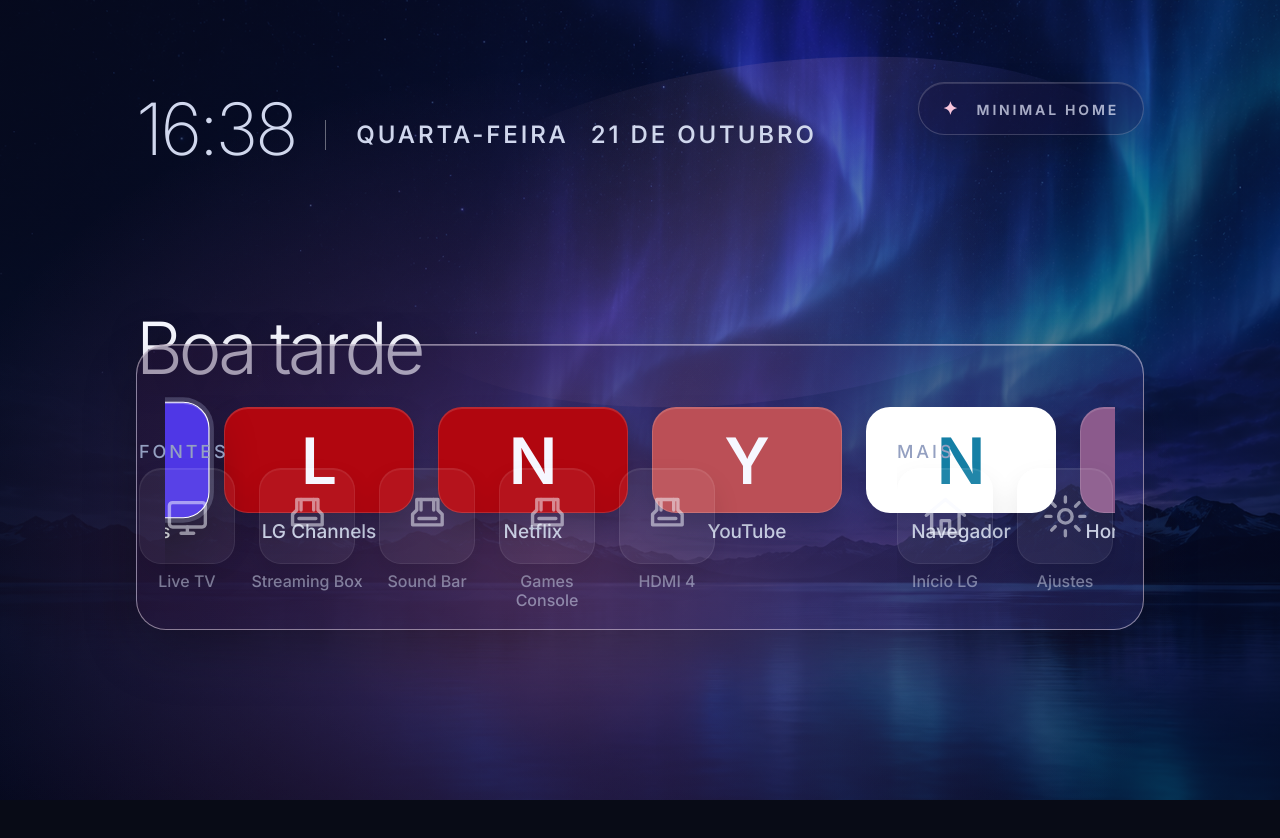
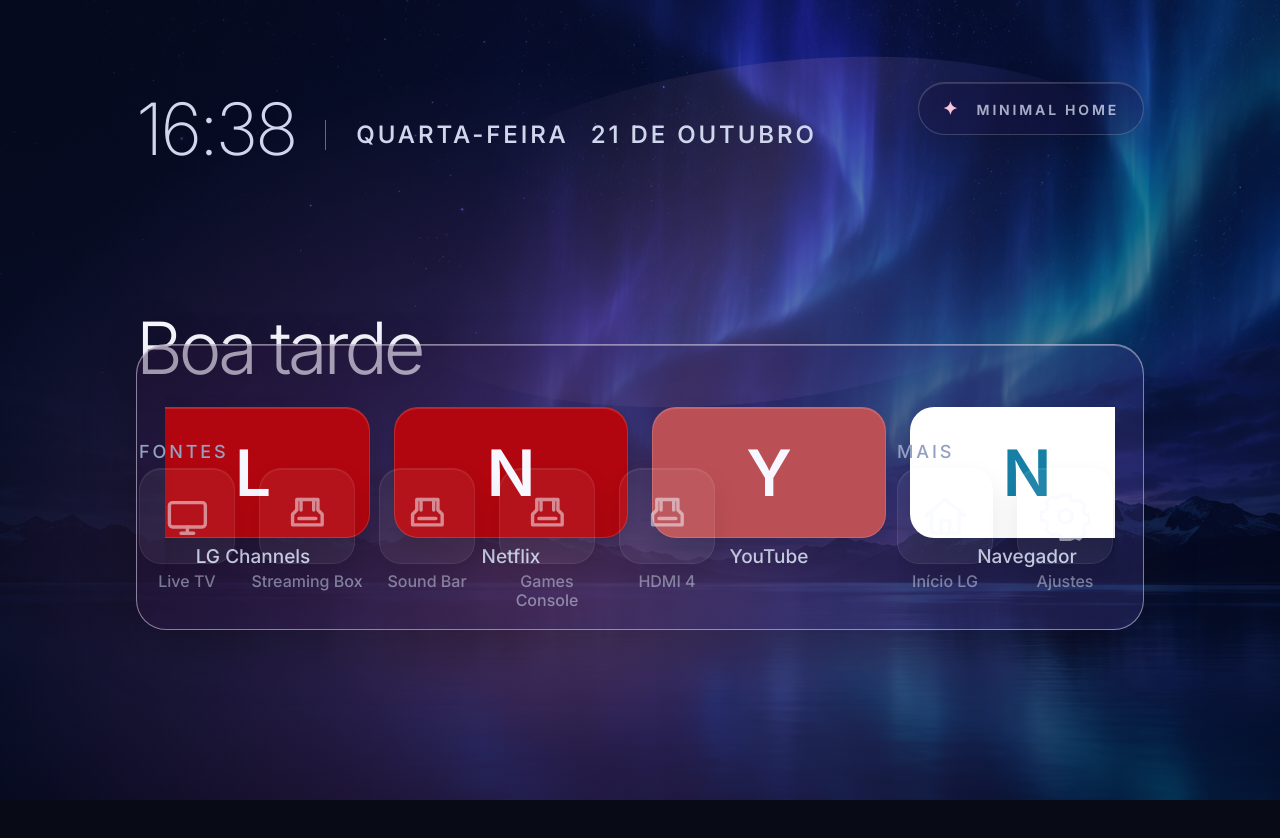
Before and after one commit to viniciuskunen-prog/lg-minimal-home, a Preact app: page / in a window 1280 px wide. Shown: the top 838 px of the page. Built offline with nearby package versions, Linux system fonts and the light colour scheme.

Commit message:
feat: resize app rail safely and clarify settings icon

```diff
--- a/package.json
+++ b/package.json
@@ -1,6 +1,6 @@
 {
   "name": "lg-minimal-home",
-	"version": "0.1.6",
+  "version": "0.1.7",
   "private": true,
   "description": "A premium, remote-first home screen for LG webOS TVs (webOS 6 / Chrome 79 compatible)",
   "type": "module",
--- a/public/appinfo.json
+++ b/public/appinfo.json
@@ -1,6 +1,6 @@
 {
   "id": "com.viniciuskunen.lgminimalhome",
-  "version": "0.1.6",
+  "version": "0.1.7",
   "vendor": "viniciuskunen-prog",
   "type": "web",
   "main": "index.html",
--- a/src/components/Glyph.tsx
+++ b/src/components/Glyph.tsx
@@ -18,8 +18,9 @@ export function Glyph ({name}: {name: GlyphName}) {
 								: name === 'device'
 									? <><rect x="5" y="6" width="14" height="12" rx="2" /><path d="M8 10h8M8 14h4" /></>
 									: <>
+					{/* One continuous toothed outline, rather than sun-like separate rays. */}
+					<path d="M10 2h4l.5 2.1c.7.2 1.4.5 2 .9l2-.9 2.8 2.8-.9 2c.4.6.7 1.3.9 2l2.1.5v4l-2.1.5c-.2.7-.5 1.4-.9 2l.9 2-2.8 2.8-2-.9c-.6.4-1.3.7-2 .9L14 23h-4l-.5-2.1c-.7-.2-1.4-.5-2-.9l-2 .9-2.8-2.8.9-2c-.4-.6-.7-1.3-.9-2L.6 14v-4l2.1-.5c.2-.7.5-1.4.9-2l-.9-2 2.8-2.8 2 .9c.6-.4 1.3-.7 2-.9L10 2Z" />
 					<circle cx="12" cy="12" r="3.2" />
-					<path d="M12 2.8v2.4M12 18.8v2.4M2.8 12h2.4M18.8 12h2.4M5.5 5.5l1.7 1.7M16.8 16.8l1.7 1.7M5.5 18.5l1.7-1.7M16.8 7.2l1.7-1.7" />
 				</>}
 		</svg>
 	);
--- a/src/components/Row.tsx
+++ b/src/components/Row.tsx
@@ -13,12 +13,20 @@ interface Props {
 	onActivate: (index: number) => void;
 }
 
-const APP_VIEWPORT_WIDTH = LAYOUT.screenWidth - 2 * LAYOUT.edgePadding - 58;
-const APP_TILE_WIDTH = 190;
+// The rail's content area includes a 32px focus-safe inset on either side.
+const APP_VIEWPORT_WIDTH = LAYOUT.screenWidth - 2 * LAYOUT.edgePadding - 58 - 64;
+const MIN_APP_TILE_WIDTH = 150;
+const MAX_APP_TILE_WIDTH = 300;
 const COMPACT_TILE_WIDTH = 96;
 
-function tileWidthFor (rowId: string): number {
-	if (rowId === 'apps') return APP_TILE_WIDTH;
+export function appTileWidth (count: number): number {
+	if (count < 1) return MAX_APP_TILE_WIDTH;
+	const available = APP_VIEWPORT_WIDTH - (count - 1) * LAYOUT.tileGap;
+	return clamp(Math.floor(available / count), MIN_APP_TILE_WIDTH, MAX_APP_TILE_WIDTH);
+}
+
+function tileWidthFor (rowId: string, count: number): number {
+	if (rowId === 'apps') return appTileWidth(count);
 	if (rowId === 'sources' || rowId === 'misc') return COMPACT_TILE_WIDTH;
 	return LAYOUT.tileSize;
 }
@@ -33,15 +41,17 @@ function viewportWidthFor (rowId: string): number {
 /** Horizontal strip of tiles. Centred when it fits; otherwise a carousel that keeps
  *  the selected tile in the middle (clamped at the ends). */
 export function Row ({rowId, label, items, focused, selected, emptyText, onSelect, onActivate}: Props) {
-	const tileWidth = tileWidthFor(rowId);
+	const tileWidth = tileWidthFor(rowId, items.length);
 	const viewportWidth = viewportWidthFor(rowId);
 	const step = tileWidth + LAYOUT.tileGap;
 	const total = items.length * step - LAYOUT.tileGap;
 	const fits = total <= viewportWidth;
 	const offset = fits ? 0 : clamp(selected * step + tileWidth / 2 - viewportWidth / 2, 0, total - viewportWidth);
+	const appHeight = Math.min(150, Math.round(tileWidth * 0.56));
 
 	return (
-		<section class={`row row--${rowId}${focused ? ' row--focused' : ''}`} aria-label={label}>
+		<section class={`row row--${rowId}${focused ? ' row--focused' : ''}`} aria-label={label}
+			style={rowId === 'apps' ? {'--app-tile-width': `${tileWidth}px`, '--app-tile-height': `${appHeight}px`} : undefined}>
 			{rowId !== 'apps' && <h2 class="row__label">{label}</h2>}
 			<div class="row__viewport">
 				{items.length === 0
--- a/src/theme/global.css
+++ b/src/theme/global.css
@@ -178,7 +178,12 @@ html, body {
 	will-change: transform;
 }
 .row__track--centered { justify-content: center; }
-.row--apps .row__viewport { width: 100%; }
+.row--apps .row__viewport {
+	width: 100%;
+	padding: 12px 32px;
+	position: relative;
+	top: 12px; /* optical centre: most app labels occupy one of two reserved lines */
+}
 
 .row__empty {
 	font-size: var(--font-tile-label);
@@ -200,15 +205,15 @@ html, body {
 /* The application strip is a proper TV dock: broad, low tiles at the bottom of
    the screen. Sources and utility tiles deliberately keep their compact shape. */
 .row--apps .tile {
-	width: 190px;
+	width: var(--app-tile-width);
 }
 .row--apps .tile__box {
-	width: 190px;
-	height: 106px;
+	width: var(--app-tile-width);
+	height: var(--app-tile-height);
 	border-radius: 24px;
 }
 .row--apps .tile__label {
-	width: 206px;
+	width: calc(var(--app-tile-width) + 16px);
 	margin-left: -8px;
 	margin-top: 8px;
 }
```
Also changed, not shown: 3 other files (tests, documents, lock files or other folders).
